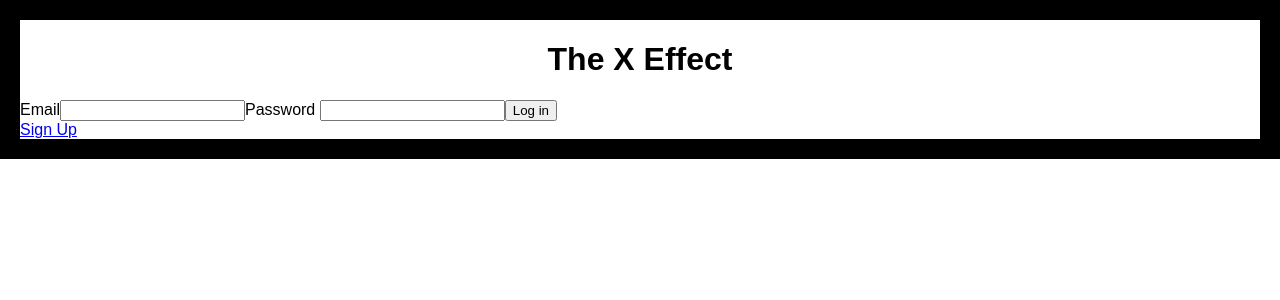
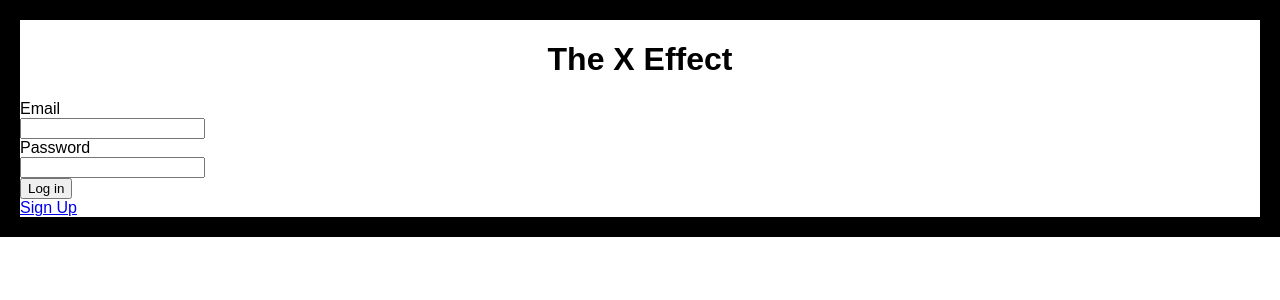
Before and after one commit to resputin/x-effect-client, a React (Create React App) app: page / in a window 1280 px wide. Shown: the top 300 px of the page. Built offline with nearby package versions, Linux system fonts and the light colour scheme.

Commit message:
Update login form for sync validation

```diff
--- a/src/components/login-form.js
+++ b/src/components/login-form.js
@@ -2,6 +2,7 @@ import React from 'react';
 import { Field, reduxForm, focus } from 'redux-form';
 import { login } from '../actions/auth';
 import { required, isEmail } from "../validators";
+import Input from './input';
 
 export function LoginForm(props) {
   function onSubmit(values) {
@@ -11,10 +12,10 @@ export function LoginForm(props) {
     <form onSubmit={props.handleSubmit(values => onSubmit(values))}>
       <label htmlFor="email">
         Email
-        <Field component="input" type="email" name="email" validate={[required, isEmail]}/>
+        <Field component={Input} type="email" name="email" validate={[required, isEmail]}/>
       </label>
       <label htmlFor="password">
-        Password <Field component="input" type="password" name="password" validate={[required]}/>
+        Password <Field component={Input} type="password" name="password" validate={[required]}/>
       </label>
       <button type="submit">Log in</button>
     </form>
--- a/src/components/signup-form.js
+++ b/src/components/signup-form.js
@@ -31,7 +31,7 @@ export function SignUpForm(props) {
       </label>
       <label htmlFor="name">
         Name
-        <Field component={Input} type="text" name="name" />
+        <Field component={Input} type="text" name="name" validate={[required, nonEmpty, isTrimmed]}/>
       </label>
       <label htmlFor="password">
         Password <Field component={Input} type="password" name="password" validate={[required, passwordLength, isTrimmed]}/>
```
